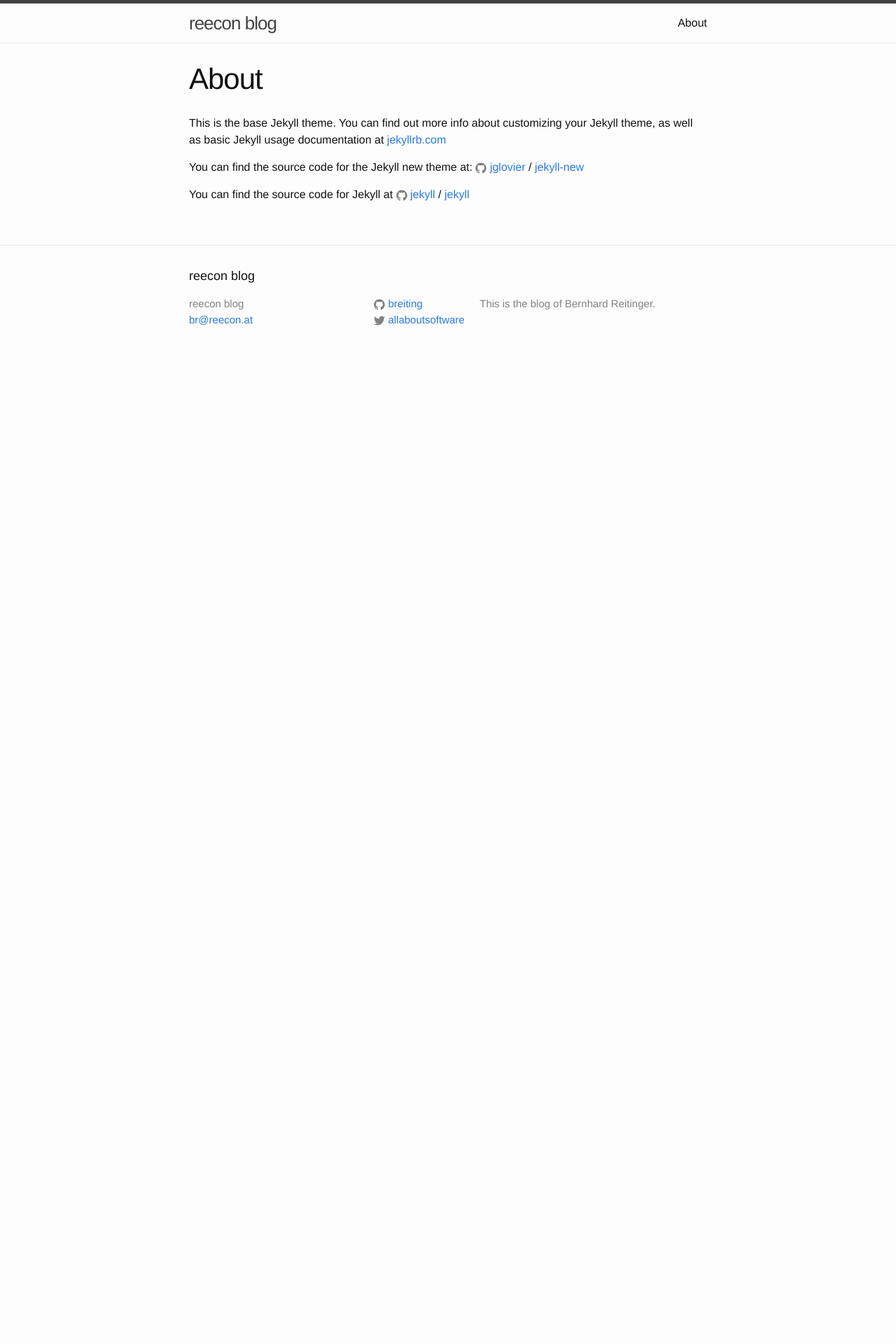
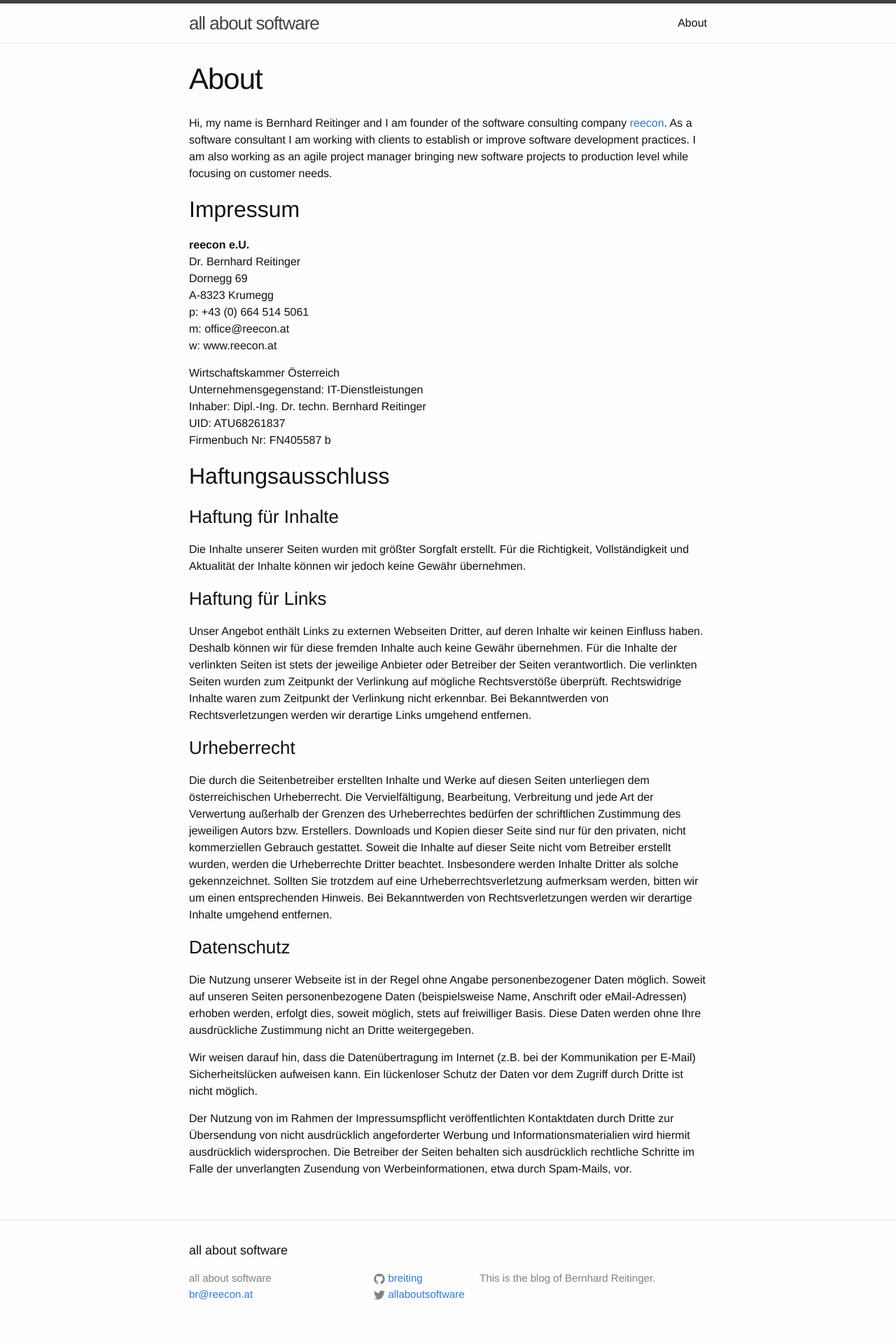
Before and after one commit to breiting/breiting.github.io, a Jekyll site: the page built from about.md, in a window 1280 px wide. Shown: the whole page at 70% size. Built offline with Jekyll 4.4.1, drawn with Linux system fonts in a browser that asks for light colours; before the commit the page ends 900 px from its top, so only the background shows below that.

```diff
--- a/_config.yml
+++ b/_config.yml
@@ -1,4 +1,4 @@
-title: reecon blog
+title: all about software
 email: br@reecon.at
 description: > # this means to ignore newlines until "baseurl:"
   This is the blog of Bernhard Reitinger.
--- a/_sass/_layout.scss
+++ b/_sass/_layout.scss
@@ -216,7 +216,7 @@
 .post-content {
     margin-bottom: $spacing-unit;
 
-    h2 {
+    h1 {
         font-size: 32px;
 
         @include media-query($on-laptop) {
@@ -224,8 +224,16 @@
         }
     }
 
+    h2 {
+        font-size: 26px;
+
+        @include media-query($on-laptop) {
+            font-size: 28px;
+        }
+    }
+
     h3 {
-        font-size: 26px;
+        font-size: 20px;
 
         @include media-query($on-laptop) {
             font-size: 22px;
@@ -233,7 +241,7 @@
     }
 
     h4 {
-        font-size: 20px;
+        font-size: 16px;
 
         @include media-query($on-laptop) {
             font-size: 18px;
--- a/about.md
+++ b/about.md
@@ -4,12 +4,83 @@ title: About
 permalink: /about/
 ---
 
-This is the base Jekyll theme. You can find out more info about customizing your Jekyll theme, as well as basic Jekyll usage documentation at [jekyllrb.com](http://jekyllrb.com/)
+Hi, my name is Bernhard Reitinger and I am founder of the software consulting
+company <a href="www.reecon.at">reecon</a>. As a software consultant I am working with clients to establish
+or improve software development practices. I am also working as an agile
+project manager bringing new software projects to production level while
+focusing on customer needs.
 
-You can find the source code for the Jekyll new theme at:
-{% include icon-github.html username="jglovier" %} /
-[jekyll-new](https://github.com/jglovier/jekyll-new)
+Impressum
+=========
 
-You can find the source code for Jekyll at
-{% include icon-github.html username="jekyll" %} /
-[jekyll](https://github.com/jekyll/jekyll)
+**reecon e.U.** <br>
+Dr. Bernhard Reitinger <br>
+Dornegg 69 <br>
+A-8323 Krumegg <br>
+p: +43 (0) 664 514 5061 <br>
+m: office@reecon.at <br>
+w: www.reecon.at
+
+Wirtschaftskammer Österreich <br>
+Unternehmensgegenstand: IT-Dienstleistungen <br>
+Inhaber: Dipl.-Ing. Dr. techn. Bernhard Reitinger <br>
+UID: ATU68261837 <br>
+Firmenbuch Nr: FN405587 b <br>
+
+Haftungsausschluss
+==================
+
+Haftung für Inhalte
+-------------------
+
+Die Inhalte unserer Seiten wurden mit größter Sorgfalt erstellt. Für die
+Richtigkeit, Vollständigkeit und Aktualität der Inhalte können wir jedoch keine
+Gewähr übernehmen.
+
+Haftung für Links
+-----------------
+
+Unser Angebot enthält Links zu externen Webseiten Dritter, auf deren Inhalte
+wir keinen Einfluss haben. Deshalb können wir für diese fremden Inhalte auch
+keine Gewähr übernehmen. Für die Inhalte der verlinkten Seiten ist stets der
+jeweilige Anbieter oder Betreiber der Seiten verantwortlich. Die verlinkten
+Seiten wurden zum Zeitpunkt der Verlinkung auf mögliche Rechtsverstöße
+überprüft. Rechtswidrige Inhalte waren zum Zeitpunkt der Verlinkung nicht
+erkennbar. Bei Bekanntwerden von Rechtsverletzungen werden wir derartige Links
+umgehend entfernen.
+
+Urheberrecht
+------------
+
+Die durch die Seitenbetreiber erstellten Inhalte und Werke auf diesen Seiten
+unterliegen dem österreichischen Urheberrecht. Die Vervielfältigung,
+            Bearbeitung, Verbreitung und jede Art der Verwertung außerhalb der
+            Grenzen des Urheberrechtes bedürfen der schriftlichen Zustimmung
+            des jeweiligen Autors bzw. Erstellers. Downloads und Kopien dieser
+            Seite sind nur für den privaten, nicht kommerziellen Gebrauch
+            gestattet. Soweit die Inhalte auf dieser Seite nicht vom Betreiber
+            erstellt wurden, werden die Urheberrechte Dritter beachtet.
+            Insbesondere werden Inhalte Dritter als solche gekennzeichnet.
+            Sollten Sie trotzdem auf eine Urheberrechtsverletzung aufmerksam
+            werden, bitten wir um einen entsprechenden Hinweis. Bei
+            Bekanntwerden von Rechtsverletzungen werden wir derartige Inhalte
+            umgehend entfernen.
+
+Datenschutz
+-----------
+
+Die Nutzung unserer Webseite ist in der Regel ohne Angabe personenbezogener
+Daten möglich. Soweit auf unseren Seiten personenbezogene Daten (beispielsweise
+    Name, Anschrift oder eMail-Adressen) erhoben werden, erfolgt dies, soweit
+möglich, stets auf freiwilliger Basis. Diese Daten werden ohne Ihre
+ausdrückliche Zustimmung nicht an Dritte weitergegeben.
+
+Wir weisen darauf hin, dass die Datenübertragung im Internet (z.B. bei der
+Kommunikation per E-Mail) Sicherheitslücken aufweisen kann. Ein lückenloser
+Schutz der Daten vor dem Zugriff durch Dritte ist nicht möglich.
+
+Der Nutzung von im Rahmen der Impressumspflicht veröffentlichten Kontaktdaten
+durch Dritte zur Übersendung von nicht ausdrücklich angeforderter Werbung und
+Informationsmaterialien wird hiermit ausdrücklich widersprochen. Die Betreiber
+der Seiten behalten sich ausdrücklich rechtliche Schritte im Falle der
+unverlangten Zusendung von Werbeinformationen, etwa durch Spam-Mails, vor.
```
Also changed, not shown: _posts/2015-03-03-software_valuation.markdown (added, +61 -0 lines).
